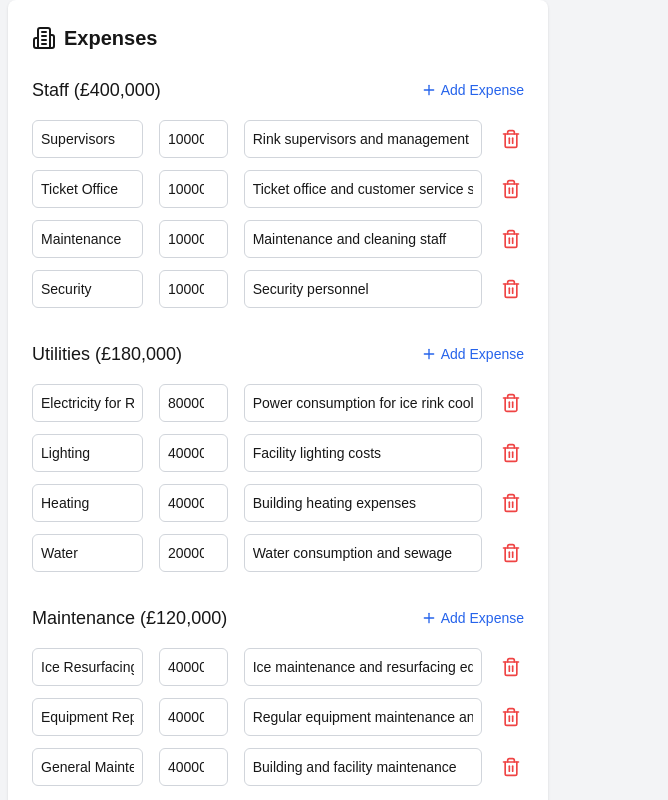
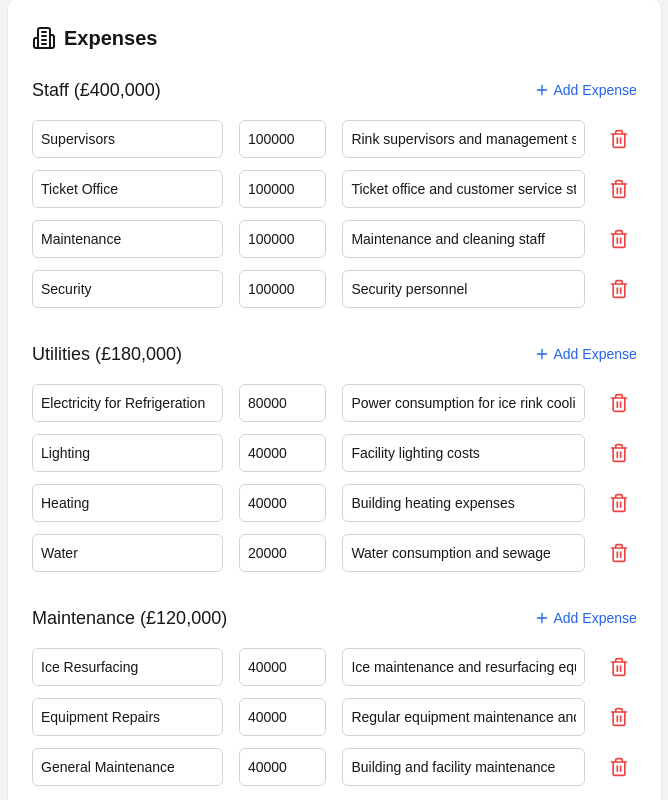
Before and after one commit to trkaplan/profitmeter-web, a Next.js app: page / in a window 1280 px wide. Shown: the part 860-1660 px from the top of the page, without its empty margins (80-748 px from the left). Built offline with nearby package versions, Linux system fonts and the light colour scheme.

Commit message:
fix layout

```diff
--- a/components/ExpenseRow.tsx
+++ b/components/ExpenseRow.tsx
@@ -21,7 +21,7 @@ export const ExpenseRow: React.FC<ExpenseRowProps> = ({
 }) => {
   return (
     <div className="grid grid-cols-12 gap-4 items-center">
-      <div className="col-span-3">
+      <div className="col-span-4">
         <input
           type="text"
           value={name}
@@ -37,7 +37,7 @@ export const ExpenseRow: React.FC<ExpenseRowProps> = ({
           className="w-full rounded-md border border-gray-300 p-2 text-sm"
         />
       </div>
-      <div className="col-span-6">
+      <div className="col-span-5">
         <input
           type="text"
           value={description}
--- a/pages/index.tsx
+++ b/pages/index.tsx
@@ -266,8 +266,8 @@ const CalculatorForm = () => {
     <div className="max-w-6xl mx-auto p-6">
       <h1 className="text-3xl font-bold mb-6">Ice Skating Rink Calculator</h1>
 
-      <div className="grid grid-cols-1 md:grid-cols-2 gap-6">
-        <div className="space-y-6">
+      <div className="grid grid-cols-5 gap-6">
+        <div className="col-span-3 space-y-6">
           {/* Operating Schedule */}
           <div className="bg-white rounded-lg shadow p-6">
             <div className="flex items-center justify-between mb-4">
@@ -529,7 +529,7 @@ const CalculatorForm = () => {
         </div>
 
         {/* Results Panel */}
-        <div className="space-y-6">
+        <div className="col-span-2 space-y-6">
           <div className="bg-white rounded-lg shadow p-6 sticky top-6">
             <div className="flex items-center space-x-2 mb-4">
               <Building2 className="w-6 h-6" />
```
